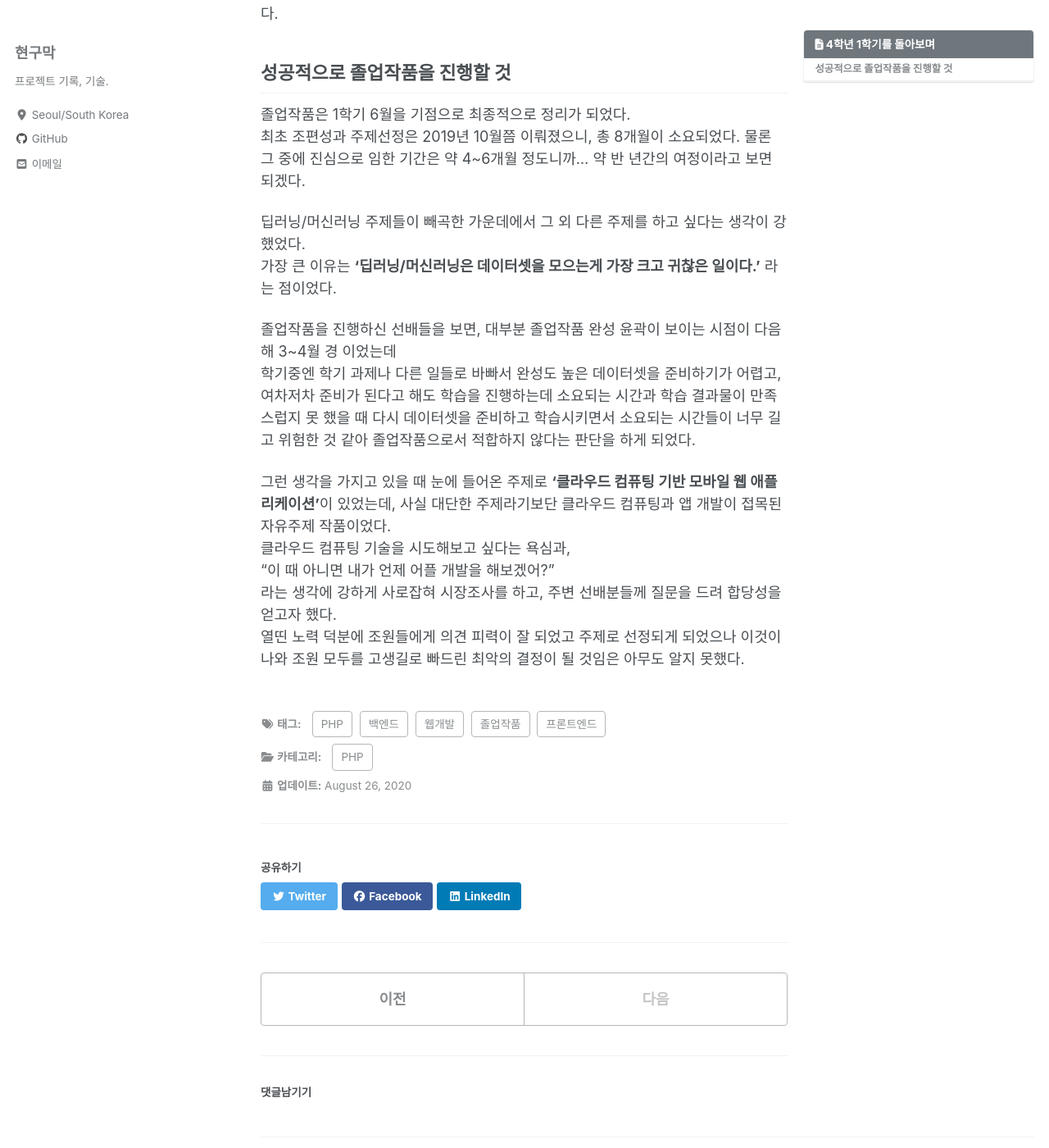
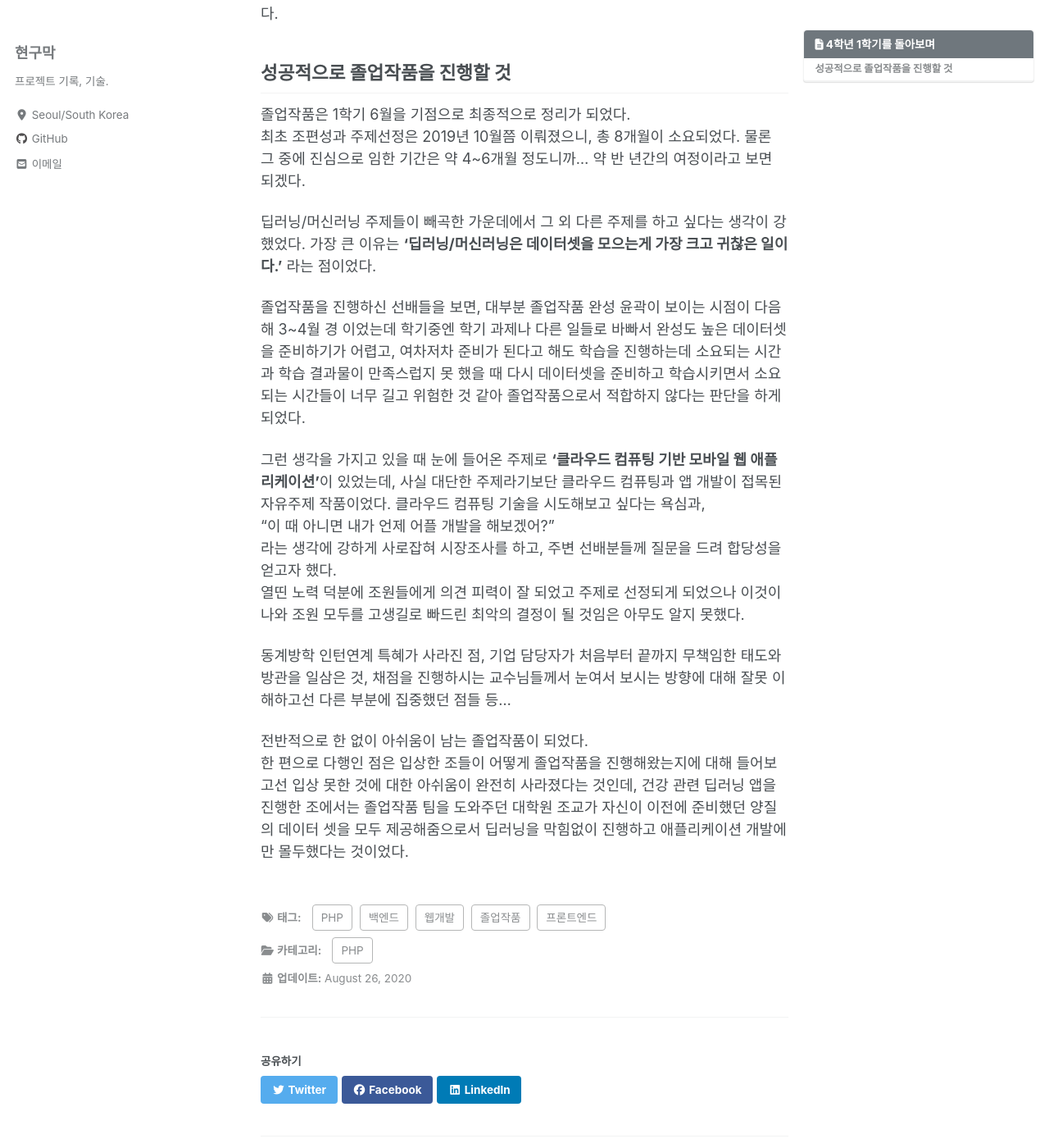
Before and after one commit to Hyeon9mak/Hyeon9mak.github.io, a Jekyll site: the page built from _posts/2020-08-25-4학년_1학기를_돌아보며.md, in a window 1280 px wide and 1400 px high, scrolled down 433 px. Shown: the whole window at 82% size. Built offline with Jekyll 4.4.1, drawn with Linux system fonts in a browser that asks for light colours; cached includes are drawn as plain includes; nearby versions of some CDN libraries; comment, search, counter and statistics services are not loaded.

Commit message:
Update 2020-08-25-4학년_1학기를_돌아보며.md

```diff
--- a/_posts/2020-08-25-4학년_1학기를_돌아보며.md
+++ b/_posts/2020-08-25-4학년_1학기를_돌아보며.md
@@ -38,9 +38,18 @@
 학습시키면서 소요되는 시간들이 너무 길고 위험한 것 같아 졸업작품으로서 적합하지 않다는 판단을 하게 되었다.
 
 그런 생각을 가지고 있을 때 눈에 들어온 주제로 **'클라우드 컴퓨팅 기반 모바일 웹 애플리케이션'**이 있었는데,
-사실 대단한 주제라기보단 클라우드 컴퓨팅과 앱 개발이 접목된 자유주제 작품이었다.
-클라우드 컴퓨팅 기술을 시도해보고 싶다는 욕심과,
+사실 대단한 주제라기보단 클라우드 컴퓨팅과 앱 개발이 접목된 자유주제 작품이었다. 클라우드 컴퓨팅 기술을 시도해보고 싶다는 욕심과,
 "이 때 아니면 내가 언제 어플 개발을 해보겠어?"
 라는 생각에 강하게 사로잡혀 시장조사를 하고, 주변 선배분들께 질문을 드려 합당성을 얻고자 했다.
 열띤 노력 덕분에 조원들에게 의견 피력이 잘 되었고 주제로 선정되게 되었으나 이것이 나와 조원 모두를
 고생길로 빠드린 최악의 결정이 될 것임은 아무도 알지 못했다.
+
+동계방학 인턴연계 특혜가 사라진 점, 기업 담당자가 처음부터 끝까지 무책임한 태도와 방관을 일삼은 것,
+채점을 진행하시는 교수님들께서 눈여서 보시는 방향에 대해 잘못 이해하고선 다른 부분에 집중했던 점들 등...
+
+전반적으로 한 없이 아쉬움이 남는 졸업작품이 되었다.
+한 편으로 다행인 점은 입상한 조들이 어떻게 졸업작품을 진행해왔는지에 대해 들어보고선
+입상 못한 것에 대한 아쉬움이 완전히 사라졌다는 것인데,
+건강 관련 딥러닝 앱을 진행한 조에서는 졸업작품 팀을 도와주던 대학원 조교가
+자신이 이전에 준비했던 양질의 데이터 셋을 모두 제공해줌으로서
+딥러닝을 막힘없이 진행하고 애플리케이션 개발에만 몰두했다는 것이었다.
```
